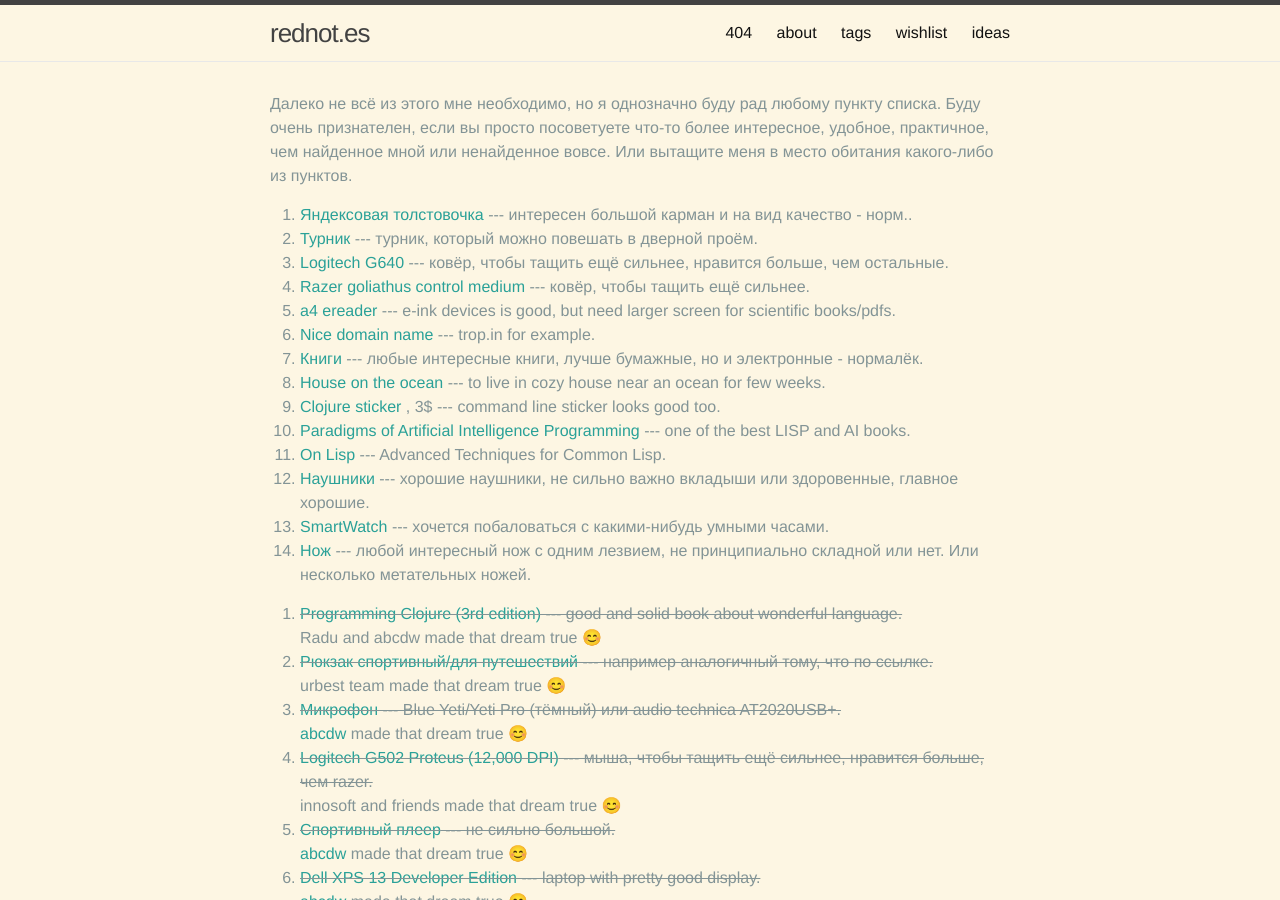
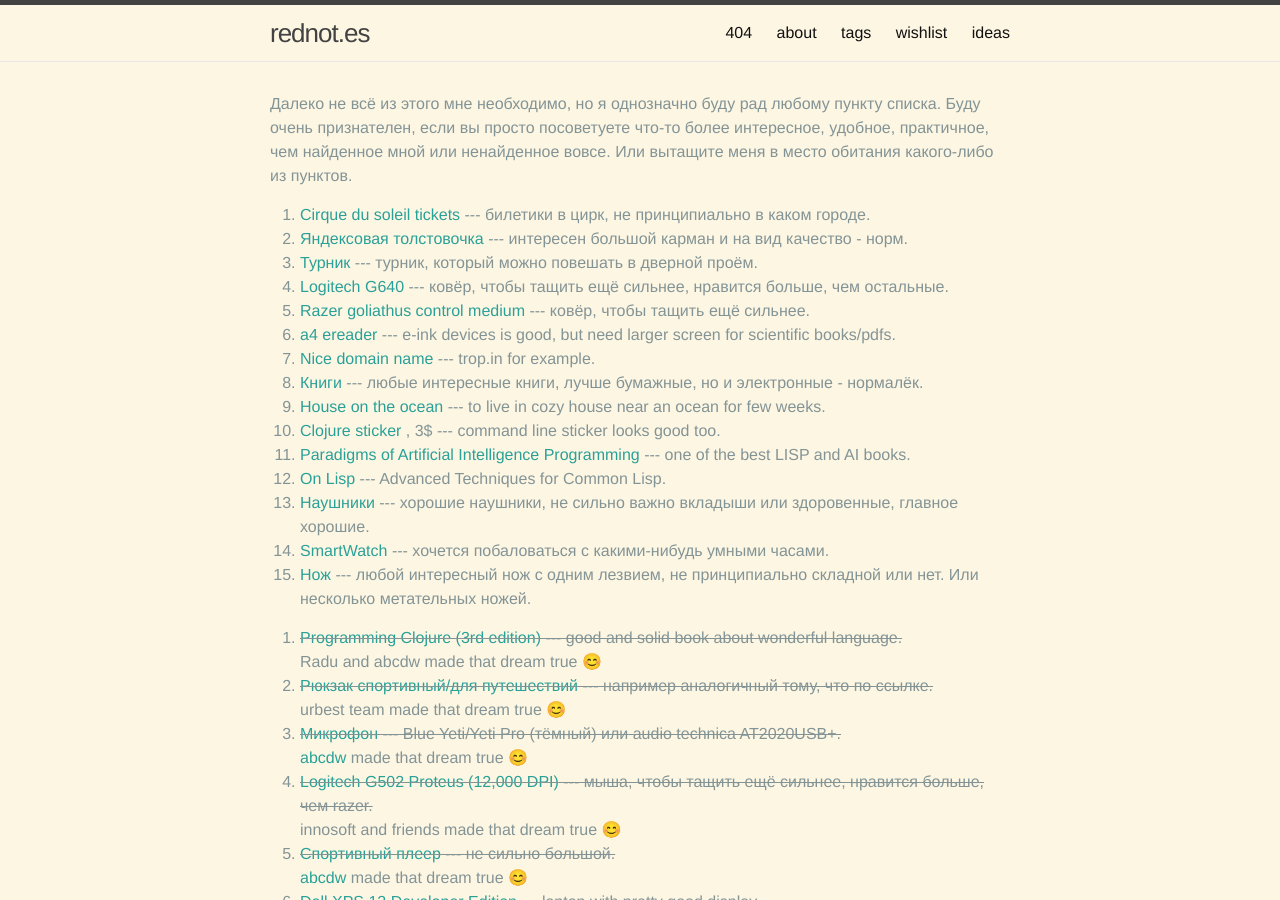
Before and after one commit to rednotes/rednotes.github.io, a Jekyll site: the page built from pages/wishlist.html, in a window 1280 px wide and 900 px high. Built offline with Jekyll 4.4.1, drawn with Linux system fonts in a browser that asks for light colours; nearby versions of some CDN libraries; emoji names are drawn with the system emoji font; comment, search, counter and statistics services are not loaded.

Commit message:
Add cirque tickets to wishlist

```diff
--- a/_data/wishlist.yml
+++ b/_data/wishlist.yml
@@ -1,5 +1,9 @@
+- name: Cirque du soleil tickets
+  description: билетики в цирк, не принципиально в каком городе
+  url: https://www.cirquedusoleil.com/
+
 - name: Яндексовая толстовочка
-  description: интересен большой карман и на вид качество - норм.
+  description: интересен большой карман и на вид качество - норм
   url: https://yandex.ru/things/black_hoodie
 
 - name: Турник
```
